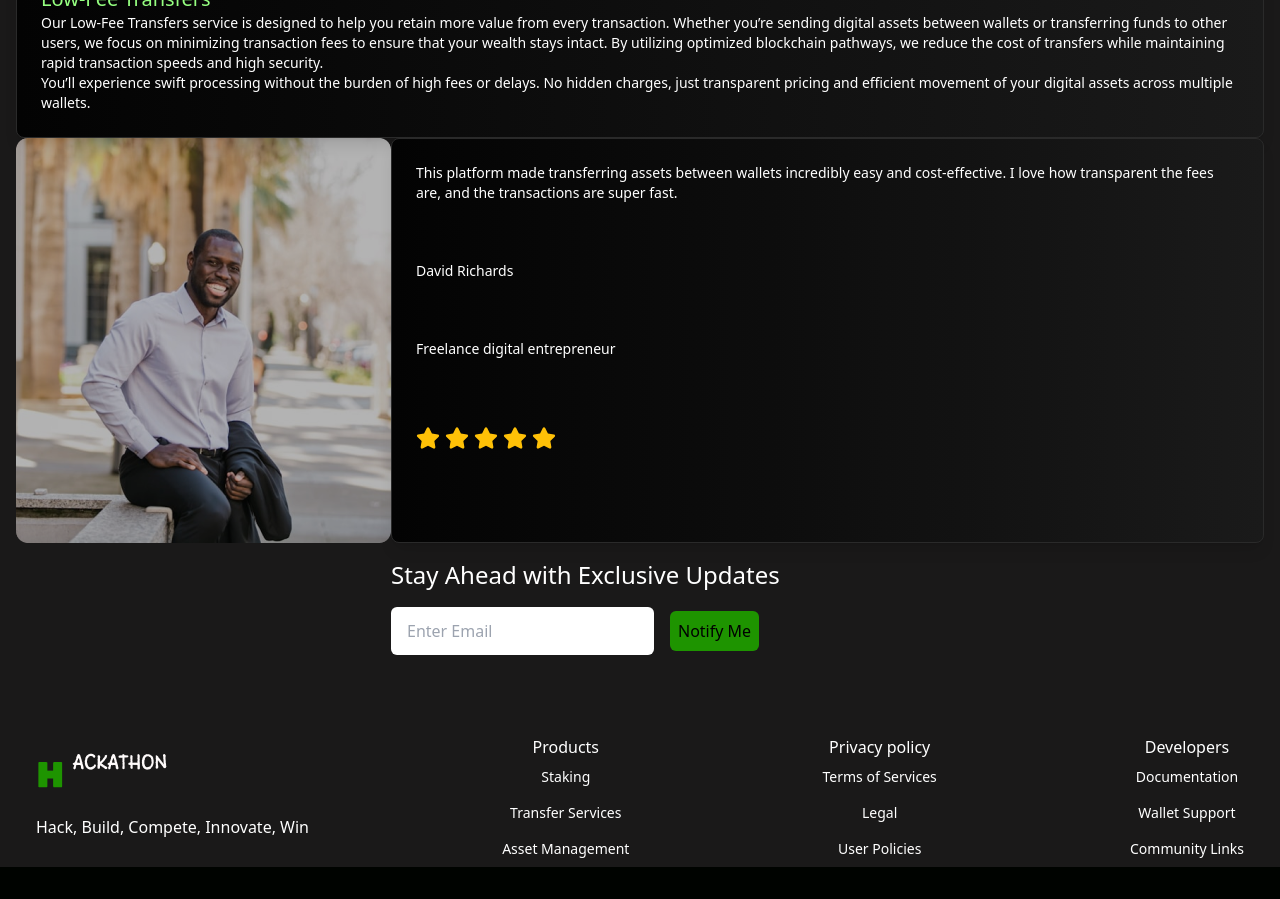
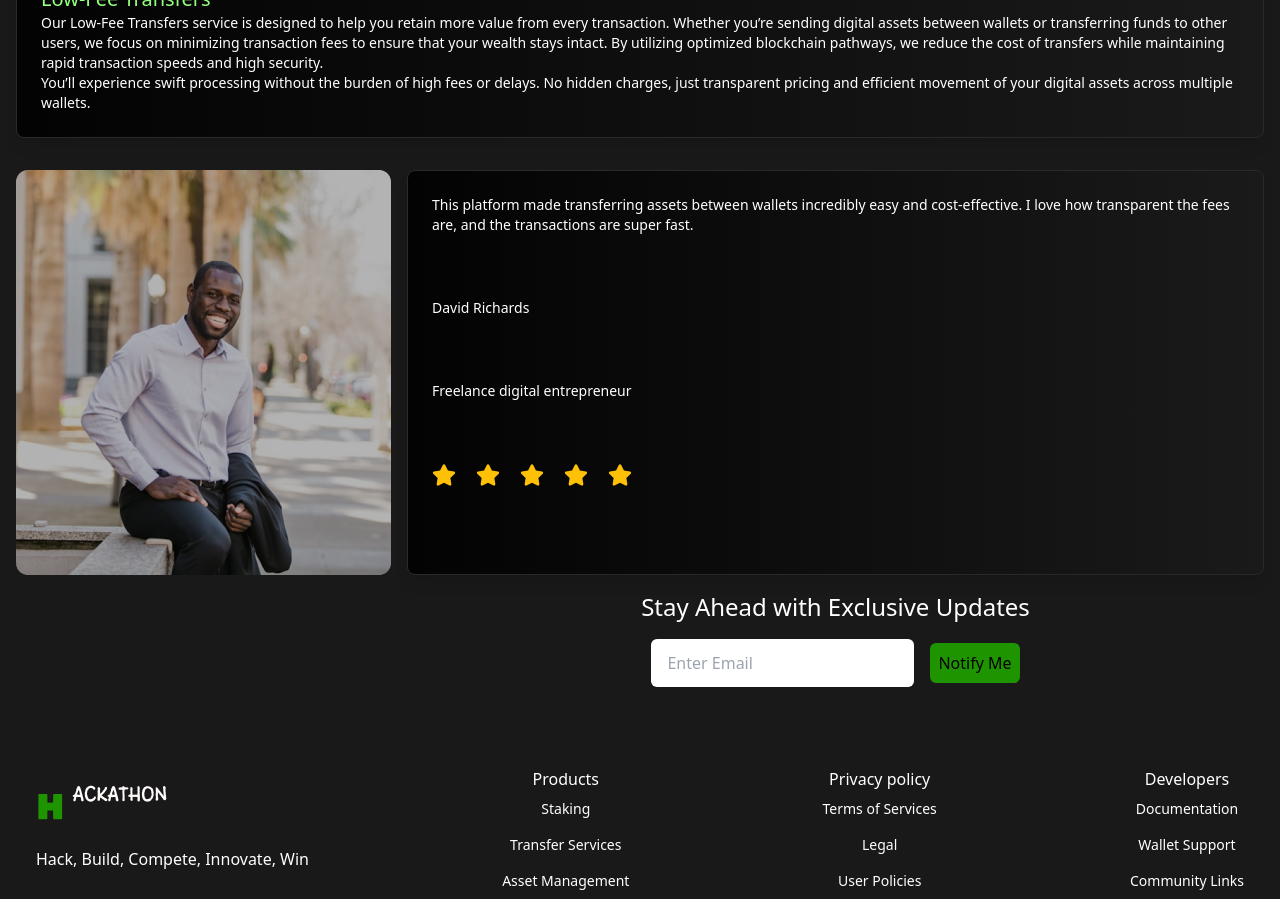
Before and after one commit to Dharkwhale/Hack, a React (Create React App) app: page / in a window 1280 px wide. Shown: the part 1840-2739 px from the top of the page. Before the commit the page ends 2707 px from the top, so only its background shows below. Built offline with nearby package versions, Linux system fonts and the light colour scheme.

Commit message:
another update

```diff
--- a/src/components/Navbar.jsx
+++ b/src/components/Navbar.jsx
@@ -30,7 +30,12 @@ const Navbar = () => {
       <button  onClick={handleSignInClick} class='bg-[#1e9400] W-[250px] rounded-md font-small py-2 px-4 text-[#000000] hidden md:block'><Link to='/Sign in'></Link>Sign In</button>
     </div>
     <div onClick= {handleNav} class= 'block md:hidden'>
-      {!nav ? <AiOutlineClose size= {20}/> : <AiOutlineMenu size= {20}/>}
+      {!nav ?
+       (<AiOutlineMenu size= {20}/>)
+       :
+       (<AiOutlineClose size= {20}/>)
+
+       }
 
     </div>
     <div class={nav ? 'fixed left-0 top-0 w-[60%] h-full border-r border-r-gray-900 bg-[#000000] easy-in-out duration-500 md:hidden' : 'fixed left-[-100%]'}>
--- a/src/components/Newsletter.jsx
+++ b/src/components/Newsletter.jsx
@@ -12,26 +12,20 @@ const Newsletter = () => {
   };
 
   return (
-    <div class="flex px-4">
+    <div class="flex flex-col mt-8 md:flex-row justify-center items-stretch md:space-x-4  px-4 space-y-4 md:space-y-0">
       <img src={Testimage} alt="Testimonial image" />
 
       <div class="">
         <div className="bg-gradient-to-r from-[#030303] to-[#1a1a1a] bg-opacity-30 backdrop-blur-md shadow-lg h-full grid text-white p-6 text-center border border-[#2a2a2a] rounded-lg">
-          <h2 className="text-sm text-left">
+          <h2 className="text-sm md:text-left text-center">
             This platform made transferring assets between wallets incredibly
             easy and cost-effective. I love how transparent the fees are, and
             the transactions are super fast.
           </h2>
-          <p className="text-sm text-left">David Richards</p>
-          <p className="text-sm text-left">Freelance digital entrepreneur</p>
+          <p className="text-sm md:text-left text-center">David Richards</p>
+          <p className="text-sm md:text-left text-center">Freelance digital entrepreneur</p>
           <div
-            class=""
-            style={{
-              display: "flex",
-              gap: "5px",
-              justifyContent: "left",
-              padding: "10px 0",
-            }}
+            class="flex gap-5 md:items-start justify-center items-center md:justify-start"
           >
             {[1, 2, 3, 4, 5].map((index) => (
               <FaStar
@@ -46,17 +40,17 @@ const Newsletter = () => {
             ))}
           </div>
         </div>
-        <div>
+        <div class="flex justify-center items-center text-center">
           <h1 className="py-4 text-2xl"> Stay Ahead with Exclusive Updates </h1>
         </div>
-        <div className="flex flex-col justify-center space-y-4">
+        <div className="flex justify-center items-center space-y-4">
           <div className="flex items-center max-w-md space-x-4">
             <input
               className="p-3 rounded-md px-4 text-black"
               type="email"
               placeholder="Enter Email"
             />
-            <button className="bg-[#1e9400]  rounded-md font-medium py-2 px-2 text-black hidden md:block">
+            <button className="bg-[#1e9400]  rounded-md font-medium py-2 px-2 text-black md:block">
               Notify Me
             </button>
           </div>
```
